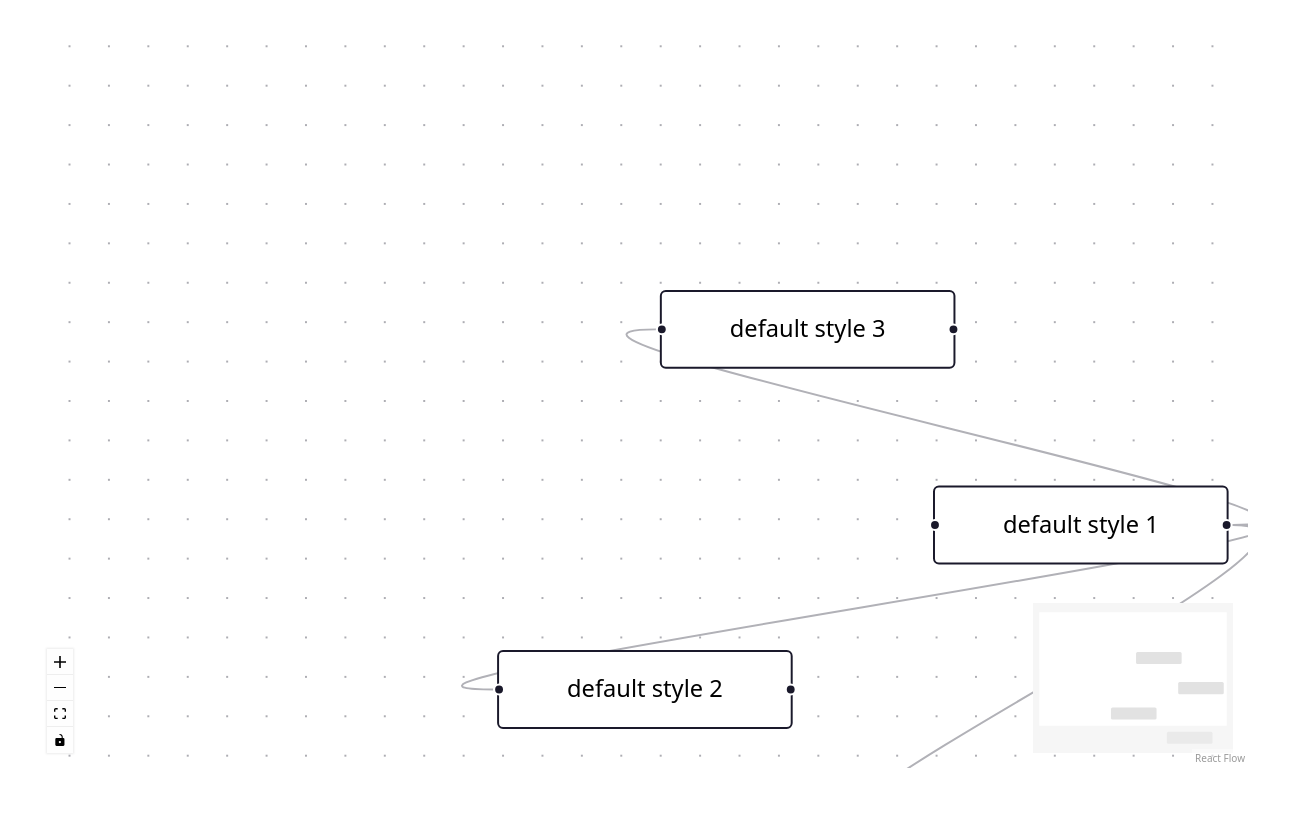
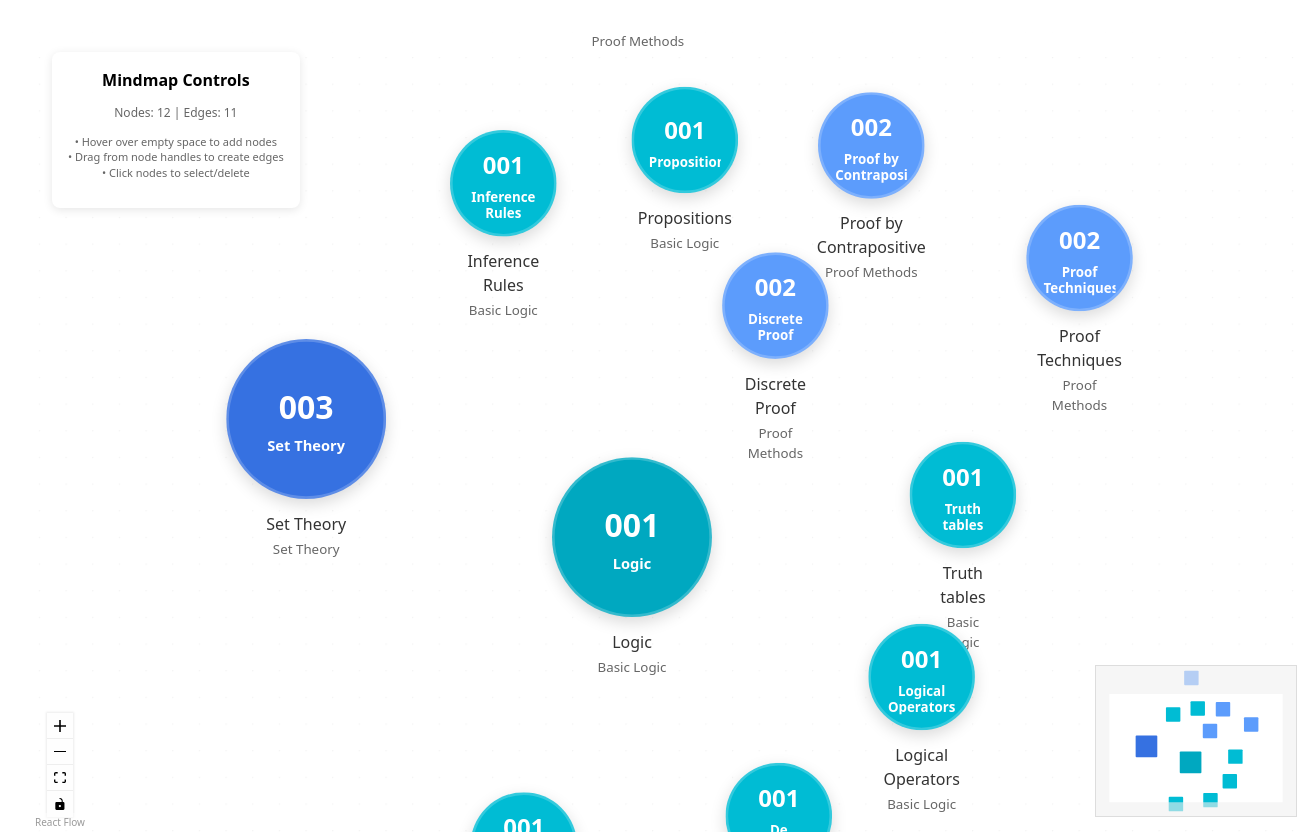
Before and after one commit to yjjunnie/NALA-LearnScape, a React (Vite) app in the folder nala/frontend/nalaLearnscape/: page /threadmap in a window 1280 px wide. Shown: the whole page, 1312 px wide, since content can reach past the window. Before the commit the page ends 800 px from the top, so only its background shows below. Built offline with nearby package versions, Linux system fonts and the light colour scheme.

Commit message:
made some edits

```diff
--- a/nala/frontend/nalaLearnscape/src/App.tsx
+++ b/nala/frontend/nalaLearnscape/src/App.tsx
@@ -1,14 +1,14 @@
-import { BrowserRouter as Router, Routes, Route } from 'react-router-dom';
-import Home from './pages/Home';
-import ThreadMap from './pages/ThreadMap';
-import './App.css';
+import { BrowserRouter as Router, Routes, Route } from "react-router-dom";
+import Home from "./pages/home";
+import ThreadMap_try from "./pages/ThreadMap_try";
+import "./App.css";
 
 function App() {
   return (
     <Router>
       <Routes>
         <Route path="/" element={<Home />} />
-        <Route path="/threadmap" element={<ThreadMap />} />
+        <Route path="/threadmap" element={<ThreadMap_try />} />
       </Routes>
     </Router>
   );
--- a/nala/frontend/nalaLearnscape/src/pages/ThreadMap_try.tsx
+++ b/nala/frontend/nalaLearnscape/src/pages/ThreadMap_try.tsx
@@ -711,8 +711,10 @@ const Flow: React.FC = () => {
   const [isModalOpen, setIsModalOpen] = useState<boolean>(false);
   const [pendingNodePosition, setPendingNodePosition] =
     useState<XYPosition | null>(null);
-  const [reactFlowInstance, setReactFlowInstance] =
-    useState<ReactFlowInstance<FlowNode, FlowEdge> | null>(null);
+  const [reactFlowInstance, setReactFlowInstance] = useState<ReactFlowInstance<
+    FlowNode,
+    FlowEdge
+  > | null>(null);
   const simulationRef = useRef<d3.Simulation<any, undefined> | null>(null);
   const containerRef = useRef<HTMLDivElement>(null);
   const pendingNodePositionRef = useRef<XYPosition | null>(null);
@@ -917,7 +919,7 @@ const Flow: React.FC = () => {
 
   // D3 Force Layout
   // Handle connection
-  const onConnect: OnConnect<FlowNode, FlowEdge> = useCallback(
+  const onConnect: OnConnect = useCallback(
     (params) => {
       if (!params.source || !params.target) return;
 
--- a/nala/frontend/package.json
+++ b/nala/frontend/package.json
@@ -3,5 +3,10 @@
     "@xyflow/react": "^12.8.6",
     "d3": "^7.9.0",
     "lucide-react": "^0.544.0"
+  },
+  "devDependencies": {
+    "@types/parse-json": "^4.0.2",
+    "@types/prop-types": "^15.7.15",
+    "@types/react-transition-group": "^4.4.12"
   }
 }
```
Also changed, not shown: 1 other file (tests, documents, lock files or other folders).
